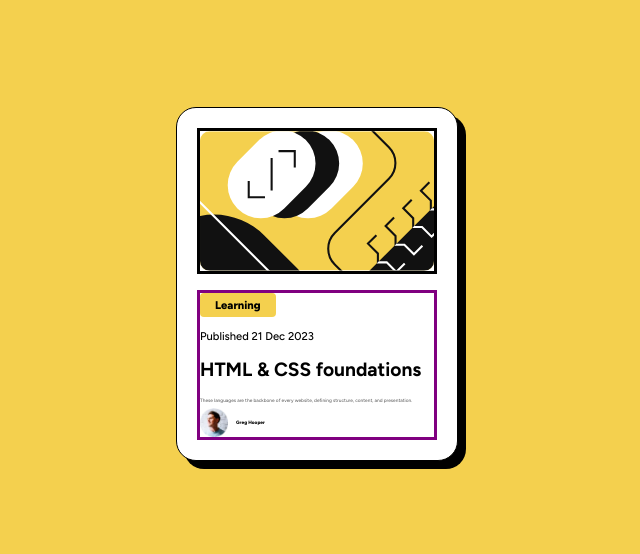
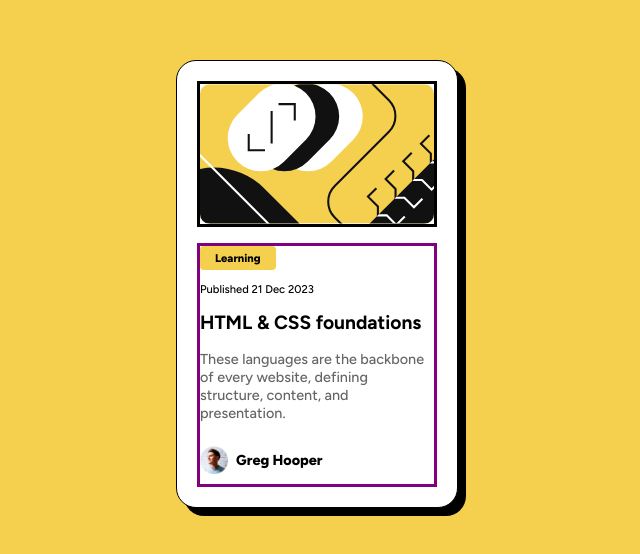
Before and after one commit to Joshdefleur/blog-preview-card-main, a plain HTML site: page index.html in a window 1280 px wide. Shown: the part 116-670 px from the top of the page, without its empty margins (323-963 px from the left). Drawn offline with Linux system fonts and the light colour scheme.

Commit message:
Fixing p font size

```diff
--- a/styles.css
+++ b/styles.css
@@ -13,7 +13,7 @@ body{
 
 
 p{
-    font-size: 0.3rem;
+    font-size: 0.9rem;
 }
 
 h2{
@@ -26,7 +26,6 @@ h2{
     justify-content: center;
     background-color: white;
     padding: 20px;
-    /*width: 72%;*/
     border-radius: 20px;
     box-shadow: 8px 8px;
     border-style: solid;
```
